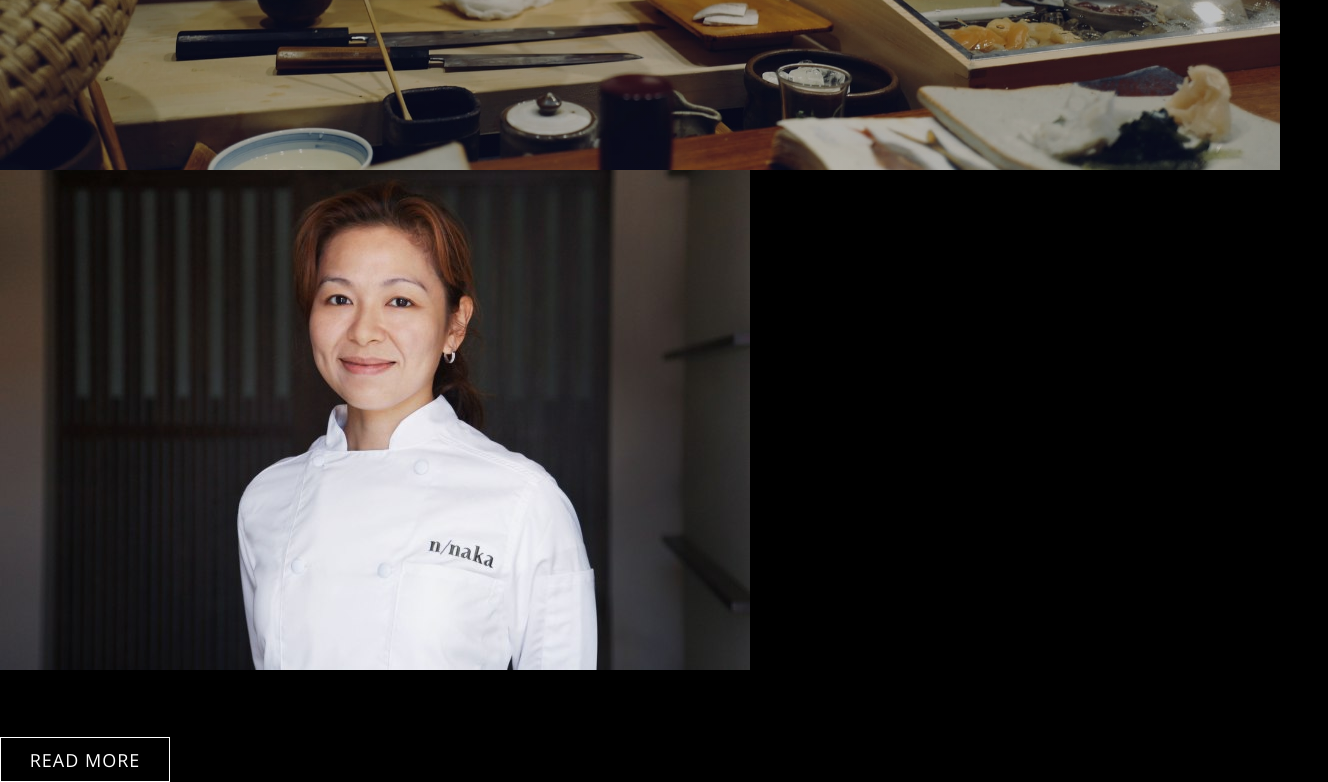
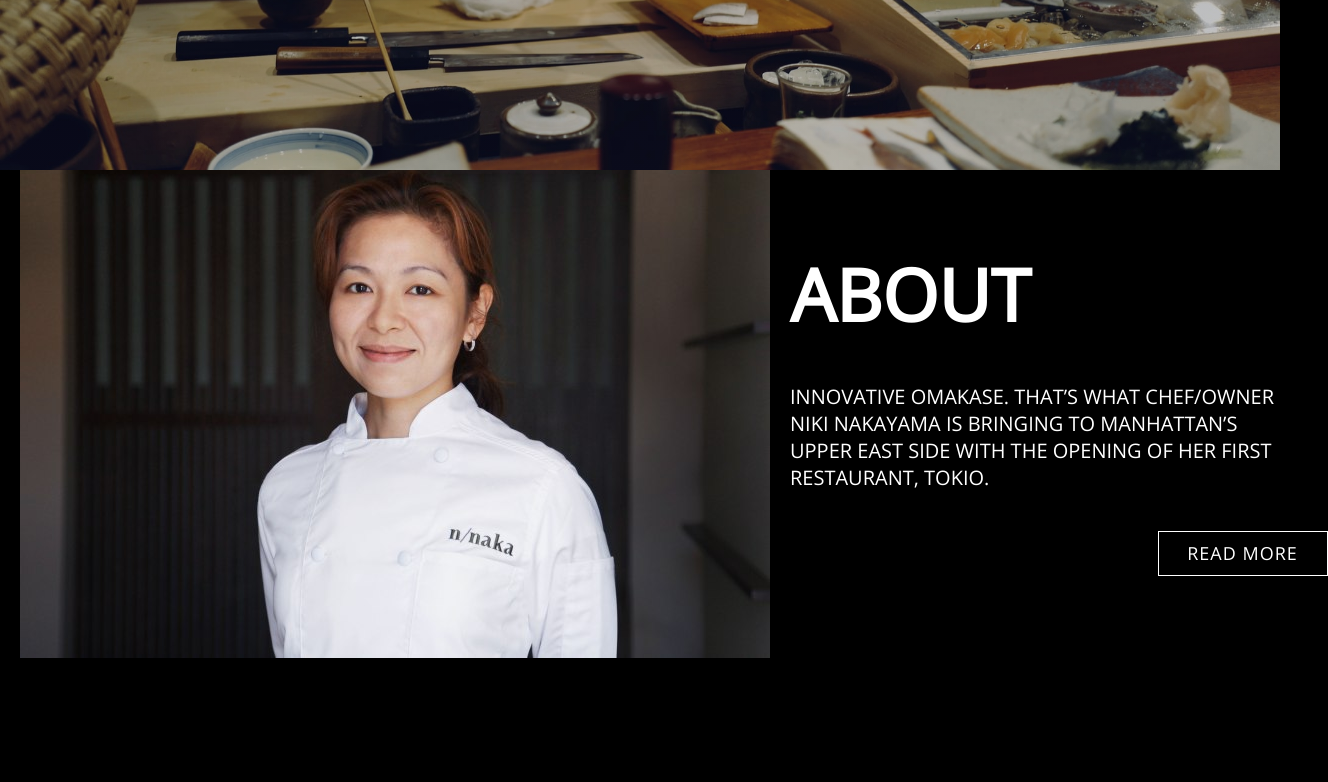
Before and after one commit to brandanpdx/tokio-sushi, a website: page index.html in a window 1280 px wide. Shown: the part 630-1412 px from the top of the page, 1328 px wide, since content can reach past the window. After the commit the page ends 1313 px from the top, so only its background shows below. Drawn offline with nearby package versions, Linux system fonts and the light colour scheme; a web font is replaced by a local one.

Commit message:
style about section

```diff
--- a/scss/_layout.scss
+++ b/scss/_layout.scss
@@ -17,5 +17,40 @@
     top: 65%;
     left: 50%;
   }
+}
 
+.about-us {
+  height: 60vh;
+  display: flex;
+  align-items: center;
+  color: white;
+  font-family: 'Open Sans', sans-serif;
+
+  &-left {
+    img {
+      padding: 20px;
+    }
+  }
+
+  &-right {
+    width: 60%;
+
+    .main-heading {
+      text-align: left;
+      margin-bottom: 40px;
+      font-size: 72px;
+    }
+
+    .description {
+      font-size: 20px;
+      font-family: 'Open Sans', sans-serif;
+    }
+
+    .main-btn {
+      position: relative;
+      margin-top: 40px;
+      left: 75%;
+
+    }
+  }
 }
```
Also changed, not shown: css/main.css.
